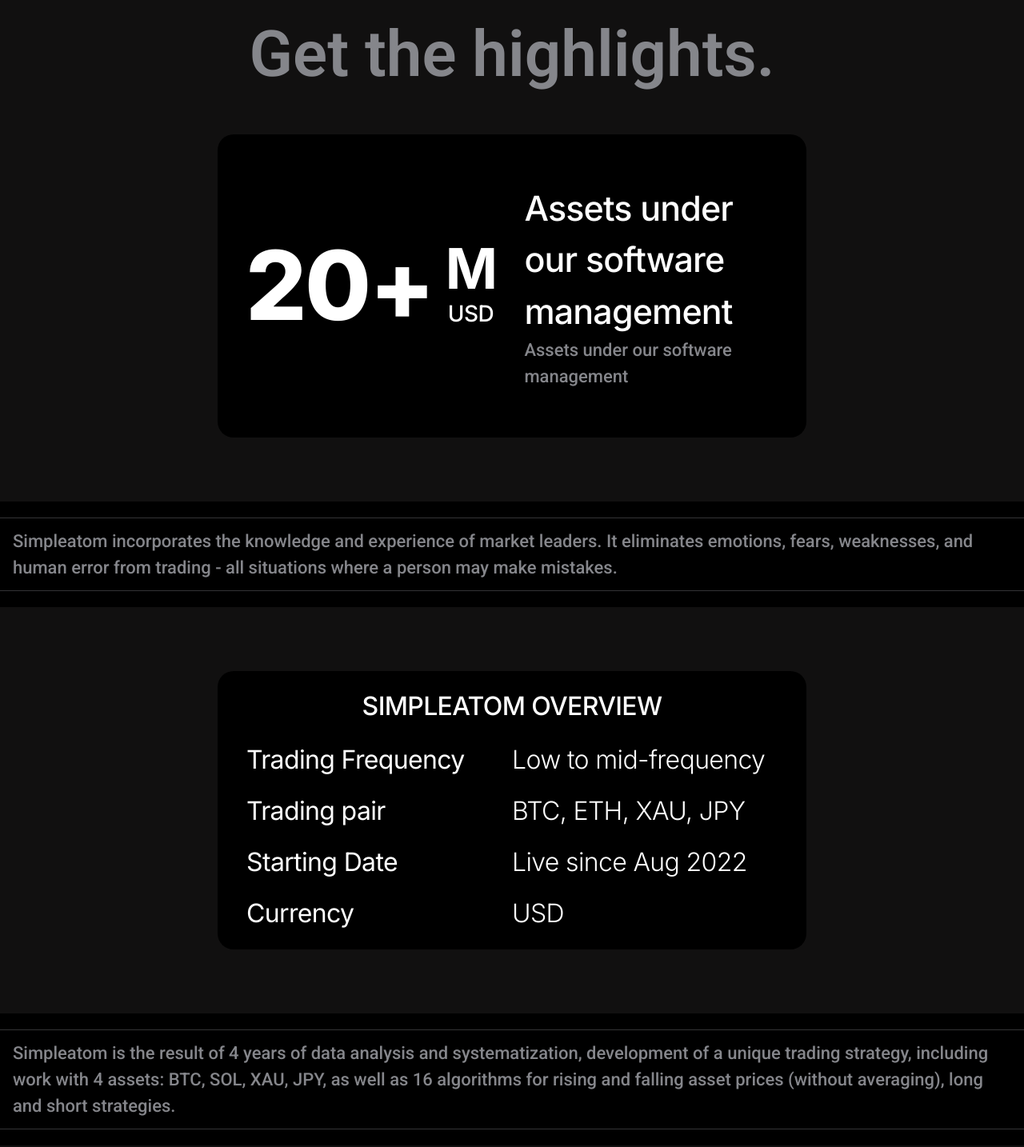
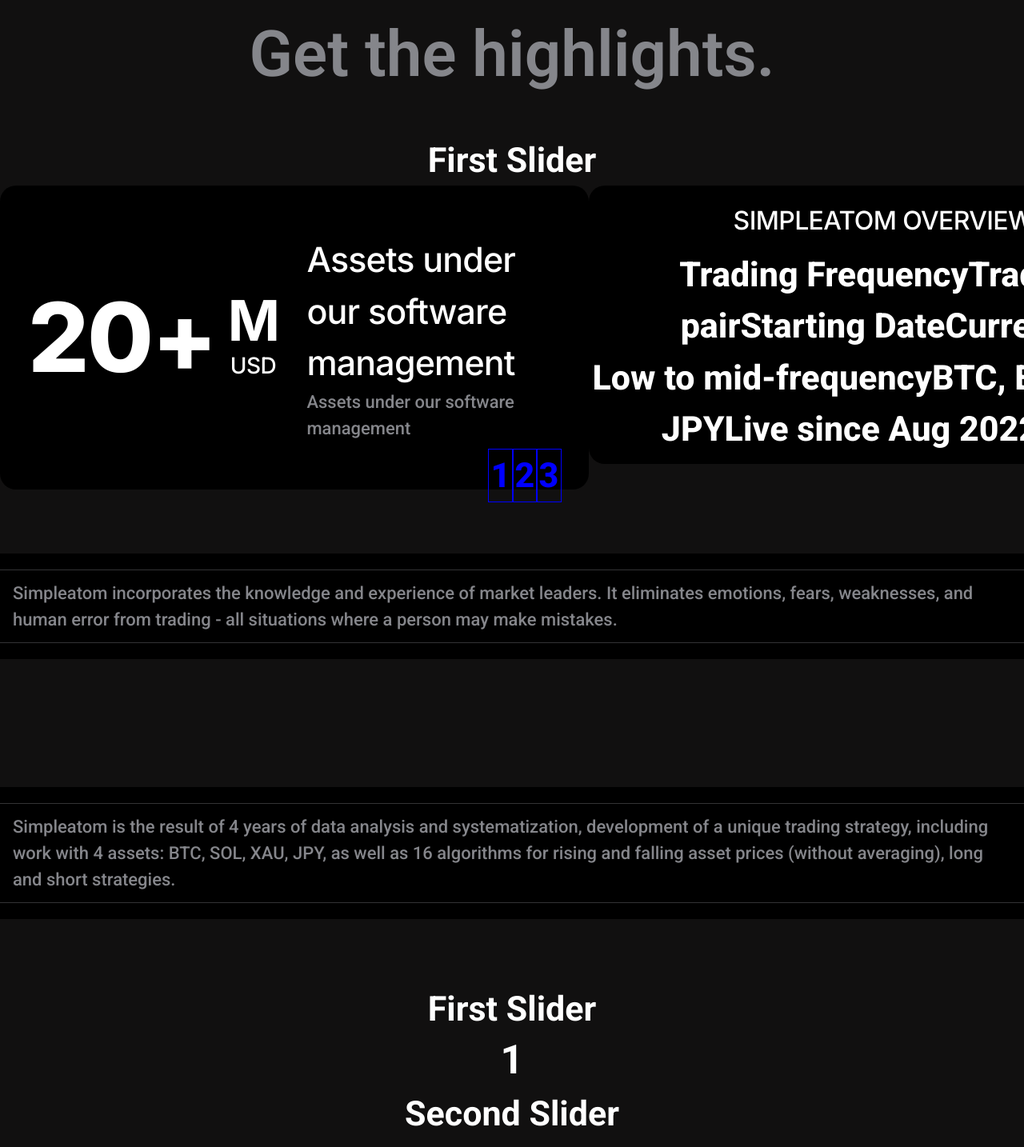
Before and after one commit to MaxNikitenok/SimpleAtom, a React (Vite) app: page /simpleatom in a window 1280 px wide. Shown: the part 1330-2764 px from the top of the page at 80% size. Built offline with nearby package versions, Linux system fonts and the light colour scheme.

Commit message:
fix: new design start

```diff
--- a/package.json
+++ b/package.json
@@ -19,7 +19,9 @@
     "react": "^18.2.0",
     "react-dom": "^18.2.0",
     "react-intersection-observer": "^9.8.0",
-    "react-router-dom": "^6.22.0"
+    "react-router-dom": "^6.22.0",
+    "react-slick": "^0.30.3",
+    "slick-carousel": "^1.8.1"
   },
   "devDependencies": {
     "@types/react": "^18.2.55",
--- /dev/null
+++ b/src/pages/simleatom-page/FirstSlider.jsx
@@ -0,0 +1,125 @@
+// import { useState, useEffect, useRef } from 'react';
+import Slider from 'react-slick';
+import styles from './Simpleatom.module.css';
+
+export const FirstSlider = (conservativeRef) => {
+  const sliderSettings = {
+    dots: true,
+    infinite: true,
+    speed: 500,
+    slidesToShow: 1,
+    slidesToScroll: 1,
+    variableWidth: true,
+    appendDots: (dots) => (
+      <div
+        style={{
+          backgroundColor: 'transparent',
+          borderRadius: '10px',
+          padding: '10px',
+        }}
+      >
+        <ul style={{ margin: '0px' }}> {dots} </ul>
+      </div>
+    ),
+    customPaging: (i) => (
+      <div
+        style={{
+          width: '30px',
+          color: 'blue',
+          border: '1px blue solid',
+        }}
+      >
+        {i + 1}
+      </div>
+    ),
+  };
+  return (
+    <div className="slider-container">
+      <h4>First Slider</h4>
+      <Slider {...sliderSettings}>
+        <div>
+          <div>
+            <div className={styles.section2__container}>
+              <div className={styles.container__left}>
+                <div className={styles.container__left_1}>20+</div>
+
+                <div className={styles.container__left_2}>
+                  <span>M</span>
+
+                  <span>USD</span>
+                </div>
+              </div>
+
+              <div className={styles.container__right}>
+                <h3>Assets under our software management</h3>
+
+                <p>Assets under our software management</p>
+              </div>
+            </div>
+          </div>
+        </div>
+        <div>
+          <div
+            className={styles.section4__container_first}
+            onClick={() => {
+              window.scrollTo({
+                top: conservativeRef.current.offsetTop - 90,
+                behavior: 'smooth',
+              });
+            }}
+          >
+            <p className={styles.__newTitle}>SIMPLEATOM OVERVIEW</p>
+
+            <div className={styles.container_second}>
+              <div className={styles.container__left__new}>
+                <span>Trading Frequency</span>
+                <span>Trading pair</span>
+                <span>Starting Date</span>
+                <span>Currency</span>
+
+                {/* <span>%</span> */}
+              </div>
+
+              <div className={styles.container__right__new}>
+                <span>Low to mid-frequency</span>
+                <span>BTC, ETH, XAU, JPY</span>
+                <span>Live since Aug 2022</span>
+                <span>USD</span>
+              </div>
+            </div>
+          </div>
+        </div>
+        <div>
+          <div
+            className={styles.section4__container_first}
+            onClick={() => {
+              window.scrollTo({
+                top: conservativeRef.current.offsetTop - 90,
+                behavior: 'smooth',
+              });
+            }}
+          >
+            <p>over</p>
+
+            <div className={styles.container_second}>
+              <div className={styles.container__left}>
+                <span>100</span>
+
+                <span>%</span>
+              </div>
+
+              <div className={styles.container__right}>
+                <span>Annual yield</span>
+
+                <span>
+                  For 2024 achieved by clients using our software.
+                  {/* <span className={styles.conservative}>“Conservative”</span>{' '} */}
+                </span>
+              </div>
+            </div>
+          </div>
+        </div>
+      </Slider>
+    </div>
+  );
+};
--- /dev/null
+++ b/src/pages/simleatom-page/SecondSlider.jsx
@@ -0,0 +1,61 @@
+import { useState, useEffect, useRef } from 'react';
+import Slider from 'react-slick';
+
+export const SecondSlider = () => {
+  const [nav1, setNav1] = useState(null);
+  const [nav2, setNav2] = useState(null);
+  let sliderRef1 = useRef(null);
+  let sliderRef2 = useRef(null);
+
+  useEffect(() => {
+    setNav1(sliderRef1);
+    setNav2(sliderRef2);
+  }, []);
+
+  const sliderSettings = {
+    // dots: true,
+    arrows: false,
+    infinite: true,
+    speed: 500,
+    slidesToShow: 1,
+    slidesToScroll: 1,
+  };
+  return (
+    <div className="slider-container">
+      <h4>First Slider</h4>
+      <Slider
+        {...sliderSettings}
+        asNavFor={nav2}
+        ref={(slider) => (sliderRef1 = slider)}
+      >
+        <div>
+          <h3>1</h3>
+        </div>
+        <div>
+          <h3>2</h3>
+        </div>
+        <div>
+          <h3>3</h3>
+        </div>
+      </Slider>
+      <h4>Second Slider</h4>
+      <Slider
+        asNavFor={nav1}
+        ref={(slider) => (sliderRef2 = slider)}
+        slidesToShow={3}
+        swipeToSlide={true}
+        focusOnSelect={true}
+      >
+        <div>
+          <h3>1</h3>
+        </div>
+        <div>
+          <h3>2</h3>
+        </div>
+        <div>
+          <h3>3</h3>
+        </div>
+      </Slider>
+    </div>
+  );
+};
--- a/src/pages/simleatom-page/Simpleatom.jsx
+++ b/src/pages/simleatom-page/Simpleatom.jsx
@@ -1,4 +1,5 @@
 import { useInView } from 'react-intersection-observer';
+import { createRef, useState } from 'react';
 
 import styles from './Simpleatom.module.css';
 // import logo from '../../assets/Logo-2.png';
@@ -14,11 +15,16 @@
 import cn from 'classnames';
 import { useNavigate, useOutletContext } from 'react-router-dom';
 import { partnersRef } from '../about-us-page/AboutUs';
-import { createRef } from 'react';
+import 'slick-carousel/slick/slick.css';
+import 'slick-carousel/slick/slick-theme.css';
+import { SecondSlider } from './SecondSlider';
+import { FirstSlider } from './FirstSlider';
 
-export function Simpleatom() {
+export const Simpleatom = () => {
   const { theme } = useOutletContext();
   const isDarkTheme = theme !== 'light';
+
+  const [isConservative, setConservative] = useState(true);
 
   // const { setShowConversationalModal } = useOutletContext();
 
@@ -154,8 +160,9 @@
 
       <h1 className={styles.simpleatom__description}>
         <span>Simpleatom</span>
-        <br /> is a <span>software development</span> company specializing in
-        money management solutions, using its own trading algorithms.
+        <br /> is a <span>software development</span> company specializing{' '}
+        <span>in money management solutions</span>, using its own trading
+        algorithms.
       </h1>
 
       <section className={styles.section1}>
@@ -174,23 +181,7 @@
           Get the highlights.
         </h1>
 
-        <div className={styles.section2__container}>
-          <div className={styles.container__left}>
-            <div className={styles.container__left_1}>20+</div>
-
-            <div className={styles.container__left_2}>
-              <span>M</span>
-
-              <span>USD</span>
-            </div>
-          </div>
-
-          <div className={styles.container__right}>
-            <h3>Assets under our software management</h3>
-
-            <p>Assets under our software management</p>
-          </div>
-        </div>
+        <FirstSlider conservativeRef={conservativeRef}  />
       </section>
 
       <div ref={sectionTwoRef}>
@@ -215,37 +206,7 @@
           </p> */}
         </section>
       </div>
-      <section className={styles.section4}>
-        <div
-          className={styles.section4__container_first}
-          onClick={() => {
-            window.scrollTo({
-              top: conservativeRef.current.offsetTop - 90,
-              behavior: 'smooth',
-            });
-          }}
-        >
-          <p className={styles.__newTitle}>SIMPLEATOM OVERVIEW</p>
-
-          <div className={styles.container_second}>
-            <div className={styles.container__left__new}>
-              <span>Trading Frequency</span>
-              <span>Trading pair</span>
-              <span>Starting Date</span>
-              <span>Currency</span>
-
-              {/* <span>%</span> */}
-            </div>
-
-            <div className={styles.container__right__new}>
-              <span>Low to mid-frequency</span>
-              <span>BTC, ETH, XAU, JPY</span>
-              <span>Live since Aug 2022</span>
-              <span>USD</span>
-            </div>
-          </div>
-        </div>
-      </section>
+      <section className={styles.section4}></section>
       <div ref={sectionTwoNewRef}>
         <section
           className={cn(
@@ -269,36 +230,27 @@
         </section>
       </div>
       <section className={styles.section4}>
+
+
+        <SecondSlider />
+      </section>
+      <div className={styles.switch_wrapper}>
+        <div className={styles.switch}>
           <div
-          className={styles.section4__container_first}
-          onClick={() => {
-            window.scrollTo({
-              top: conservativeRef.current.offsetTop - 90,
-              behavior: 'smooth',
-            });
-          }}
+            className={isConservative ? styles.switch_button : styles.grey_text}
+            onClick={() => setConservative(true)}
           >
-          <p>over</p>
-
-          <div className={styles.container_second}>
-            <div className={styles.container__left}>
-              <span>100</span>
-
-              <span>%</span>
+            “Conservative”
           </div>
-
-            <div className={styles.container__right}>
-              <span>Annual yield</span>
-
-              <span>
-                For 2024 achieved by clients using our software.
-                {/* <span className={styles.conservative}>“Conservative”</span>{' '} */}
-              </span>
+          |
+          <div
+            className={isConservative ? styles.grey_text : styles.switch_button}
+            onClick={() => setConservative(false)}
+          >
+            “Medium-volatility”(ATOM)
           </div>
         </div>
-        </div>
-      </section>
-
+        <div className={isConservative ? styles.switch_content_2 : styles.hide}>
           <section className={styles.graph2} ref={conservativeRef}>
             <div className={styles.graph2__big_container}>
               <p className={styles.graph2__title}>Conservative</p>
@@ -353,7 +305,11 @@
                               stopOpacity="0.500722"
                             />
 
-                        <stop offset="1" stopColor="#14D6A1" stopOpacity="0" />
+                            <stop
+                              offset="1"
+                              stopColor="#14D6A1"
+                              stopOpacity="0"
+                            />
                           </linearGradient>
                         </defs>
                       </svg>
@@ -391,7 +347,11 @@
                               stopOpacity="0.500722"
                             />
 
-                        <stop offset="1" stopColor="#14D6A1" stopOpacity="0" />
+                            <stop
+                              offset="1"
+                              stopColor="#14D6A1"
+                              stopOpacity="0"
+                            />
                           </linearGradient>
                         </defs>
                       </svg>
@@ -670,8 +630,8 @@
 
                   <div className={styles.graph2__text_right_side}>
                     <p>
-                  Best solution for large capital (family funds, asset managers)
-                  with a stable grow
+                      Best solution for large capital (family funds, asset
+                      managers) with a stable grow
                     </p>
 
                     <div className={styles.graph2__links_container}>
@@ -718,7 +678,8 @@
               </div>
             </div>
           </section>
-
+        </div>
+        <div className={isConservative ? styles.hide : styles.switch_content_2}>
           <section className={styles.graph1}>
             <div className={styles.graph1__big_container}>
               <p className={styles.graph1__title}>ATOM</p>
@@ -773,7 +734,11 @@
                               stopOpacity="0.602907"
                             />
 
-                        <stop offset="1" stopColor="#14D6A1" stopOpacity="0" />
+                            <stop
+                              offset="1"
+                              stopColor="#14D6A1"
+                              stopOpacity="0"
+                            />
                           </linearGradient>
                         </defs>
                       </svg>
@@ -811,7 +776,11 @@
                               stopOpacity="0.602907"
                             />
 
-                        <stop offset="1" stopColor="#14D6A1" stopOpacity="0" />
+                            <stop
+                              offset="1"
+                              stopColor="#14D6A1"
+                              stopOpacity="0"
+                            />
                           </linearGradient>
                         </defs>
                       </svg>
@@ -895,9 +864,17 @@
                               stopOpacity="0.5"
                             />
 
-                        <stop offset="1" stopColor="#622C8B" stopOpacity="0" />
+                            <stop
+                              offset="1"
+                              stopColor="#622C8B"
+                              stopOpacity="0"
+                            />
 
-                        <stop offset="1" stopColor="#622C8B" stopOpacity="0" />
+                            <stop
+                              offset="1"
+                              stopColor="#622C8B"
+                              stopOpacity="0"
+                            />
                           </linearGradient>
                         </defs>
                       </svg>
@@ -935,9 +912,17 @@
                               stopOpacity="0.5"
                             />
 
-                        <stop offset="1" stopColor="#622C8B" stopOpacity="0" />
+                            <stop
+                              offset="1"
+                              stopColor="#622C8B"
+                              stopOpacity="0"
+                            />
 
-                        <stop offset="1" stopColor="#622C8B" stopOpacity="0" />
+                            <stop
+                              offset="1"
+                              stopColor="#622C8B"
+                              stopOpacity="0"
+                            />
                           </linearGradient>
                         </defs>
                       </svg>
@@ -1078,7 +1063,8 @@
 
                   <div className={styles.graph1__text_right_side}>
                     <p>
-                  Best solution for individuals for quick investments multiply
+                      Best solution for individuals for quick investments
+                      multiply
                     </p>
 
                     <div className={styles.graph1__links_container}>
@@ -1122,7 +1108,8 @@
               </div>
             </div>
           </section>
-
+        </div>
+      </div>
       <section className={styles.section5}>
         <div
           className={styles.section5__container_first}
@@ -1365,4 +1352,4 @@
       </section>
     </main>
   );
-}
+};
```
Also changed, not shown: src/pages/simleatom-page/Simpleatom.module.css (+21 -0 lines), 2 other files (tests, documents, lock files or other folders). Lines whose indentation alone changed are shown as unchanged.
